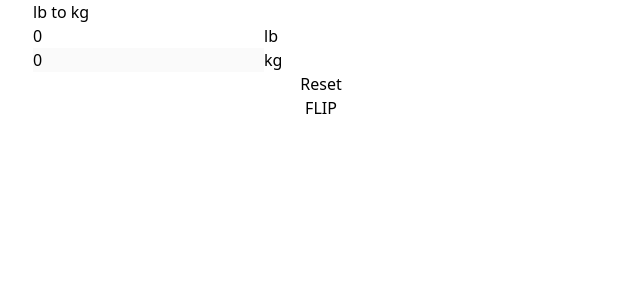
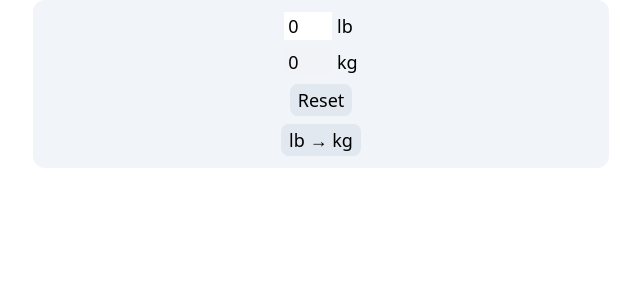
Before and after one commit to gksehfapd/crosspheed, a Next.js app: page /convert in a window 1280 px wide. Shown: the top 300 px of the page, without its empty margins (319-959 px from the left). Built offline with nearby package versions, Linux system fonts and the light colour scheme.

Commit message:
style: Convert

```diff
--- a/pages/convert.tsx
+++ b/pages/convert.tsx
@@ -18,10 +18,11 @@ export default function Convert() {
 	}
 
 	return (
-		<div className="flex flex-col">
-			<span>{flip ? 'kg to lb' : 'lb to kg'}</span>
+		<div className="flex flex-col items-center text-lg bg-slate-100 p-3 rounded-xl space-y-2">
+			<div className="flex flex-col space-y-2">
 				<span>
 					<input
+						className="w-12 px-1"
 						type="number"
 						placeholder="lb"
 						value={flip ? Math.round(lb / 0.453592) : lb}
@@ -29,10 +30,11 @@ export default function Convert() {
 						id="lb"
 						disabled={flip}
 					/>
-				<label htmlFor="lb">lb</label>
+					<label htmlFor="lb"> lb</label>
 				</span>
 				<span>
 					<input
+						className="w-12 px-1"
 						type="number"
 						placeholder="kg"
 						value={flip ? lb : Math.round(lb * 4.53592) / 10}
@@ -40,10 +42,21 @@ export default function Convert() {
 						id="kg"
 						disabled={!flip}
 					/>
-				<label htmlFor="kg">kg</label>
+					<label htmlFor="kg"> kg</label>
 				</span>
-			<button onClick={reset}>Reset</button>
-			<button onClick={onFlip}>FLIP</button>
+			</div>
+			<button
+				onClick={reset}
+				className="px-2 py-0.5 bg-slate-200 rounded-lg hover:bg-slate-300 active:bg-slate-400"
+			>
+				Reset
+			</button>
+			<button
+				onClick={onFlip}
+				className="px-2 py-0.5 bg-slate-200 rounded-lg hover:bg-slate-300 active:bg-slate-400"
+			>
+				lb {flip ? <span>&larr;</span> : <span>&rarr;</span>} kg
+			</button>
 		</div>
 	)
 }
```
Lines whose indentation alone changed are shown as unchanged.
